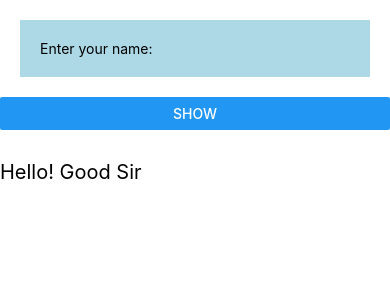
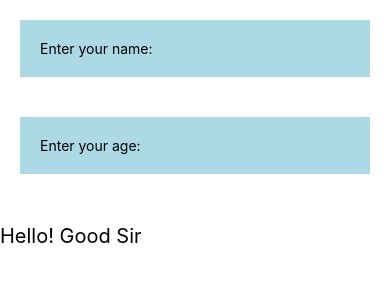
Before and after one commit to redhawk5200/Calculator-App, a React Native app: screen / in a window 390 px wide. Shown: the top 300 px of the page. Built offline with nearby package versions, Linux system fonts and the light colour scheme.

Commit message:
React Native Multiple props.
Using multiple props to pass data.

```diff
--- a/App.js
+++ b/App.js
@@ -25,12 +25,13 @@ import styles from './styles';
 export default function App(){
 
   const [name, setName] = useState("");
+  const [age, setAge] = useState(0);
 
   return (
       <View style={styles.container}>
         <TextInput onChangeText={(text)=>setName(text)} style={styles.input} placeholder="Enter your name: "/>
-        <Button title='show'/>
-        <Display name={name}/>
+        <TextInput onChangeText={(text)=>setAge(text)} style={styles.input} placeholder="Enter your age: "/>
+        <Display name={name} age={age}/>
       </View>
   );
 }
--- a/Display.js
+++ b/Display.js
@@ -3,6 +3,7 @@ import React, {useEffect, useState} from 'react';
 
 //here we import the properties like text, buttons etc from react native
 import {
+    Alert,
   Text,
   View,
 } from 'react-native';
@@ -11,6 +12,12 @@ import styles from './styles';
 
 export default function Display(props){
 
+    if(props.age>18){
+        Alert.alert("You are allowed to drink");
+    }else{
+        Alert.alert("You are not allowed to drink");
+    }
+
     return(
         <View style={styles.container}>
             <Text style={styles.text}>Hello! Good Sir {props.name}</Text>
```
